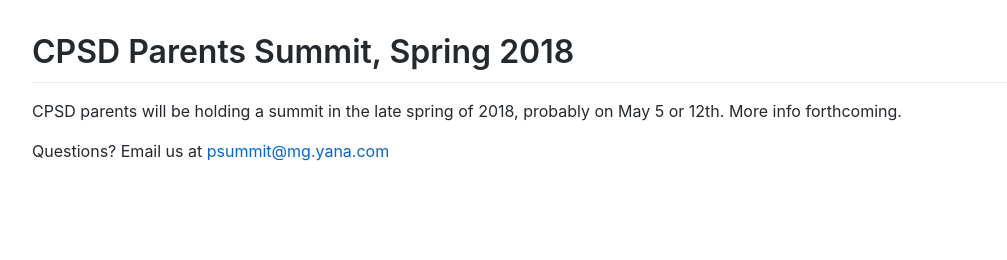
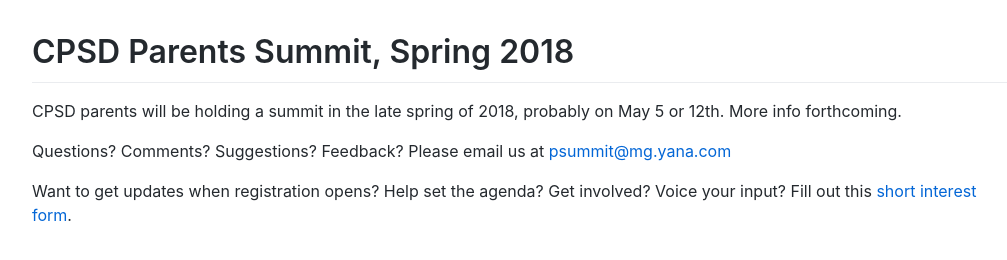
Before and after one commit to pmitros/cambridgeparents, a plain HTML site: page Summit/Spring2018/index.html in a window 1280 px wide. Shown: the whole page, without its empty margins (118-1125 px from the left). Drawn offline with Linux system fonts and the light colour scheme; a script that the page names is missing.

Commit message:
Survey link

```diff
--- a/Summit/Spring2018/index.html
+++ b/Summit/Spring2018/index.html
@@ -17,7 +17,13 @@
       <p>CPSD parents will be holding a summit in the late spring of 2018,
 	probably on May 5 or 12th.  More info forthcoming.</p>
 
-      <p> Questions? Email us at <a href="mailto:psummit@mg.yana.com">psummit@mg.yana.com</a></p>
+      <p> Questions? Comments? Suggestions? Feedback? Please email us
+      at <a href="mailto:psummit@mg.yana.com">psummit@mg.yana.com</a></p>
+
+      <p> Want to get updates when registration opens? Help set the
+      agenda? Get involved? Voice your input? Fill out
+      this <a href="https://docs.google.com/forms/d/e/1FAIpQLSf7jrqpaja3tA4V3qOX_Zp-e45DaxELVukTW9oVmt7sFysmNA/viewform">short
+      interest form</a>.
 
     </div>
     <script src="/assets/javascript/anchor-js/anchor.min.js"></script>
```
